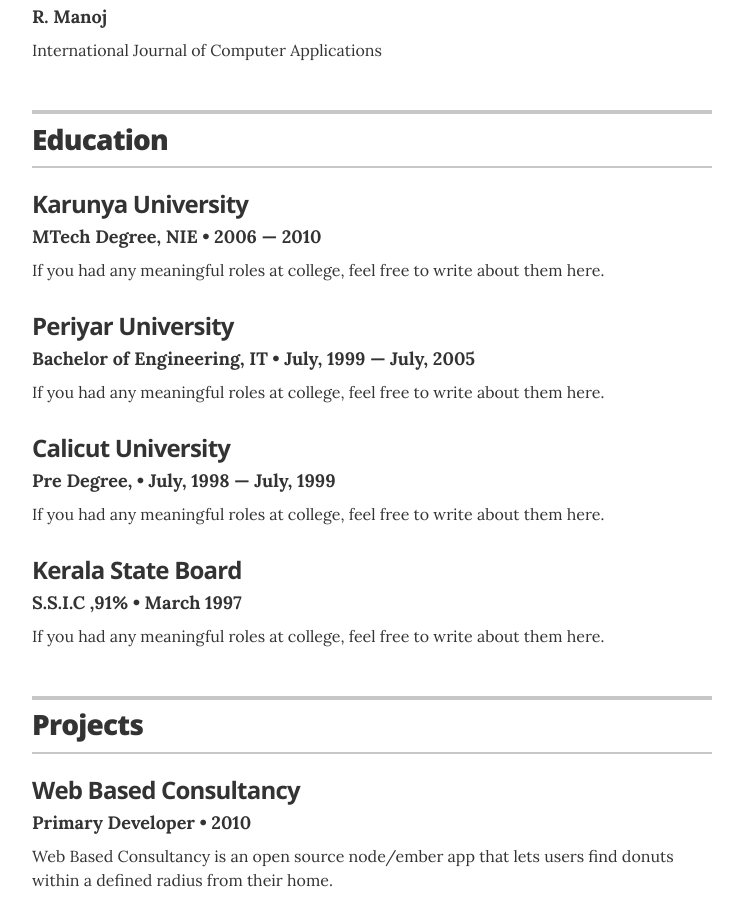
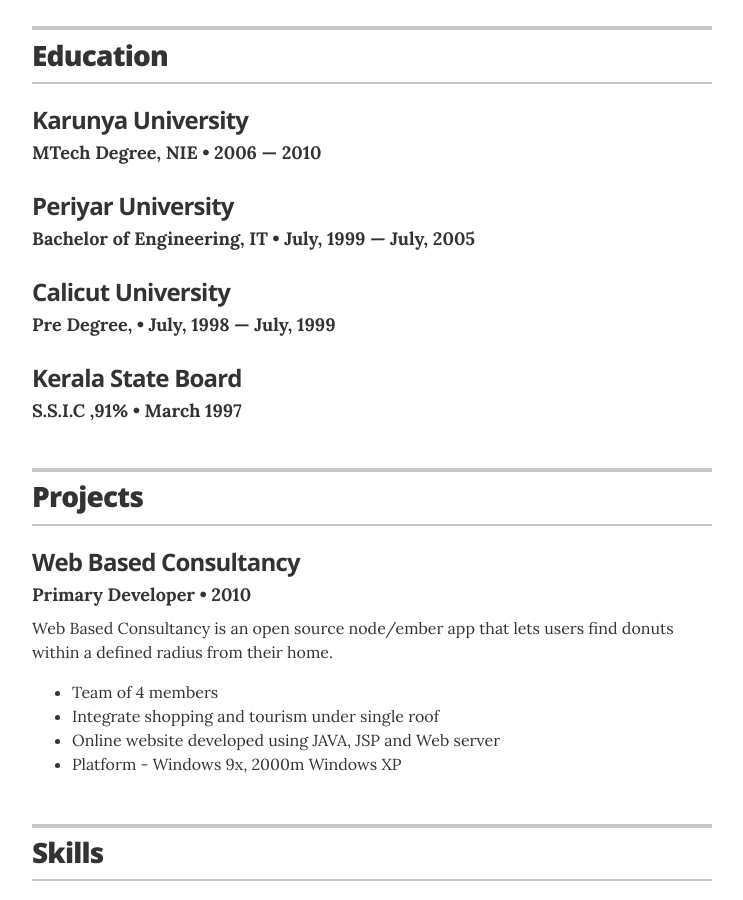
Before and after one commit to manojramchandran/manojramchandran.github.com, a Jekyll site: the page built from index.html, in a window 1280 px wide and 900 px high, scrolled down 2036 px. Shown: the whole window, without its empty margins (268-1011 px from the left). Built offline with Jekyll 4.4.1, drawn with Linux system fonts in a browser that asks for light colours; some of the changed text lies outside the part shown.

Commit message:
Update resume.html

```diff
--- a/_layouts/resume.html
+++ b/_layouts/resume.html
@@ -83,7 +83,7 @@
         <div class="resume-item" itemscope itemprop="worksFor" itemtype="http://schema.org/Organization">
           <h3 class="resume-item-title" itemprop="name">Mohandas College of Engineering, Kerala</h3>
           <h4 class="resume-item-details" itemprop="description">Lecturer in  IT &bull; June, 2005 &mdash; June, 2008</h4>
-          <p class="resume-item-copy">If your stint was shorter, feel free to be brief and just call out the most meaningful points of your role. Be concise, and be meaninful. The person reading just needs enough to want to talk to you more about your experience.</p>
+          <p class="resume-item-copy"></p>
            <ul class="resume-item-list">
             <li>Head of Department CSE</li>
             <li>Faculty in charge of Academic Management Software(AMS)</li>
@@ -157,25 +157,25 @@
         <div class="resume-item" itemscope itemprop="alumniOf" itemtype="http://schema.org/CollegeOrUniversity">
           <h3 class="resume-item-title" itemprop="name">Karunya University</h3>
           <h4 class="resume-item-details" itemprop="description">MTech Degree, NIE &bull; 2006 &mdash; 2010</h4>
-          <p class="resume-item-copy">If you had any meaningful roles at college, feel free to write about them here.</p>
+
         </div>
 
         <div class="resume-item" itemscope itemprop="alumniOf" itemtype="http://schema.org/CollegeOrUniversity">
           <h3 class="resume-item-title" itemprop="name">Periyar University</h3>
           <h4 class="resume-item-details" itemprop="description">Bachelor of Engineering, IT &bull; July, 1999 &mdash; July, 2005</h4>
-          <p class="resume-item-copy">If you had any meaningful roles at college, feel free to write about them here.</p>
+
         </div>
 
         <div class="resume-item" itemscope itemprop="alumniOf" itemtype="http://schema.org/CollegeOrUniversity">
           <h3 class="resume-item-title" itemprop="name">Calicut University</h3>
           <h4 class="resume-item-details" itemprop="description">Pre Degree, &bull; July, 1998 &mdash; July, 1999</h4>
-          <p class="resume-item-copy">If you had any meaningful roles at college, feel free to write about them here.</p>
+
         </div>
 
         <div class="resume-item" itemscope itemprop="alumniOf" itemtype="http://schema.org/CollegeOrUniversity">
           <h3 class="resume-item-title" itemprop="name">Kerala State Board</h3>
           <h4 class="resume-item-details" itemprop="description">S.S.I.C ,91% &bull; March 1997</h4>
-          <p class="resume-item-copy">If you had any meaningful roles at college, feel free to write about them here.</p>
+
         </div>
 
       </section>
```
